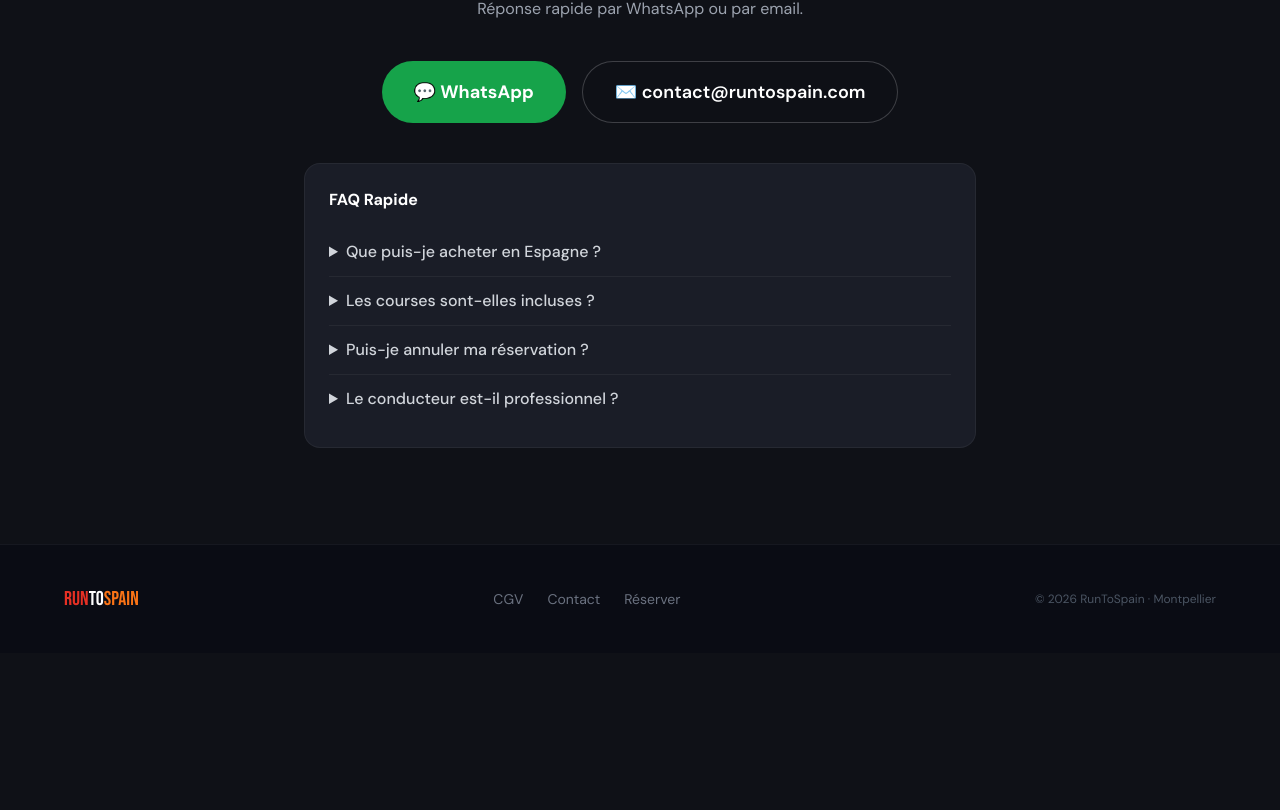
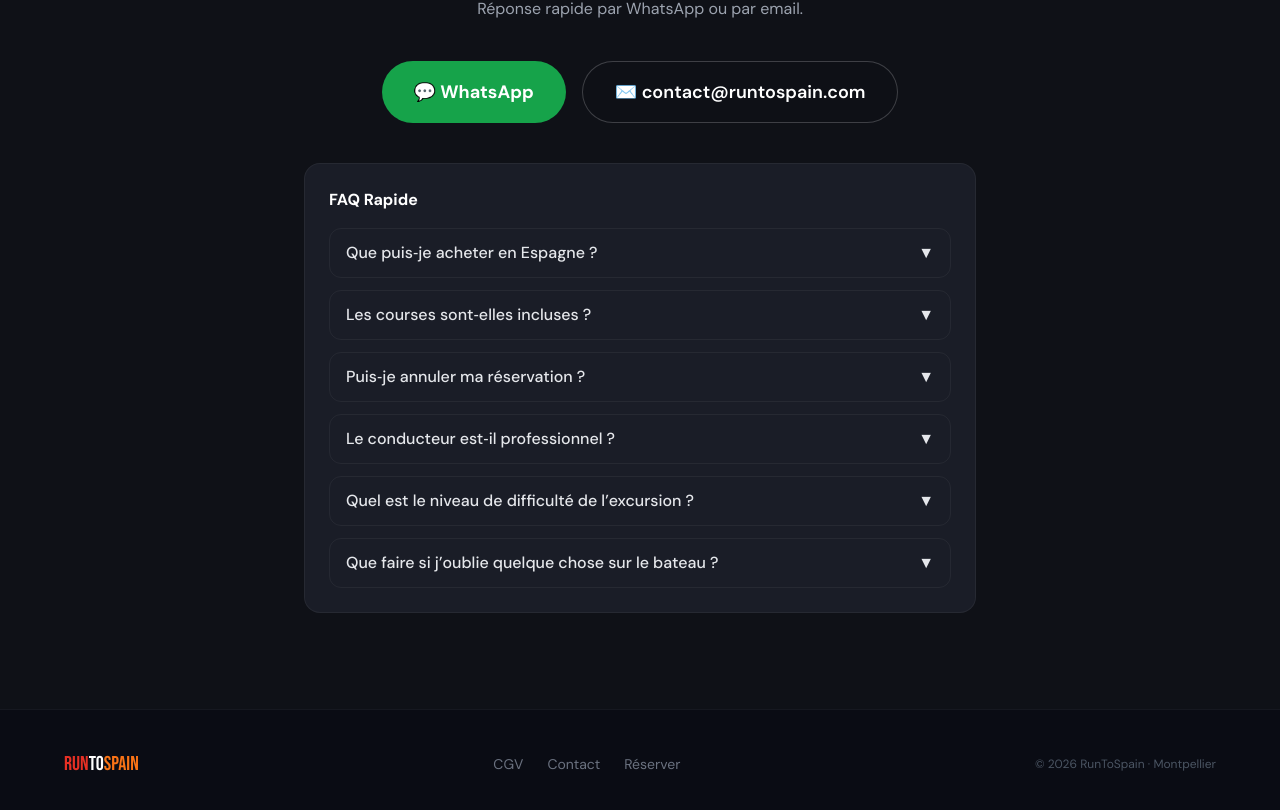
Before and after one commit to muraltechstudio-ops/runtospain, a Next.js app: page / in a window 1280 px wide. Shown: the part 6232-7042 px from the top of the page. Before the commit the page ends 6885 px from the top, so only its background shows below. Built offline with nearby package versions, Linux system fonts and the light colour scheme.

Commit message:
Enhance contact section and FAQ in Footer component
Updated the contact section and improved the FAQ with additional questions and answers.

```diff
--- a/components/Footer.js
+++ b/components/Footer.js
@@ -7,11 +7,18 @@ export default function Footer() {
 
   return (
     <>
+      {/* ====================== SECTION CONTACT ====================== */}
       <section id="contact" className="py-24 px-4 bg-brand-dark">
         <div className="max-w-2xl mx-auto text-center">
-          <p className="text-brand-red font-semibold tracking-widest uppercase text-sm mb-3">Une question ?</p>
-          <h2 className="font-display text-5xl md:text-6xl text-white mb-6">ON VOUS RÉPOND</h2>
-          <p className="text-gray-400 mb-10">Réponse rapide par WhatsApp ou par email.</p>
+          <p className="text-brand-red font-semibold tracking-widest uppercase text-sm mb-3">
+            Une question ?
+          </p>
+          <h2 className="font-display text-5xl md:text-6xl text-white mb-6">
+            ON VOUS RÉPOND
+          </h2>
+          <p className="text-gray-400 mb-10">
+            Réponse rapide par WhatsApp ou par email.
+          </p>
 
           <div className="flex flex-col sm:flex-row gap-4 justify-center mb-10">
             <a href={WA_URL} target="_blank" rel="noopener noreferrer"
@@ -24,23 +31,95 @@ export default function Footer() {
             </a>
           </div>
 
+          {/* ====================== FAQ AMÉLIORÉE ====================== */}
           <div className="bg-brand-card rounded-2xl p-6 border border-white/5 text-left">
-            <h3 className="font-bold text-white mb-4">FAQ Rapide</h3>
-            {[
-              { q: 'Que puis-je acheter en Espagne ?', r: 'Tout ce que vous voulez pour usage personnel : vêtements, alimentation, cosmétiques, électronique, alcool et tabac dans les limites légales.' },
-              { q: 'Les courses sont-elles incluses ?', r: 'Non, le prix de 49 € couvre uniquement le transport A/R. Vos achats sont à votre charge.' },
-              { q: 'Puis-je annuler ma réservation ?', r: 'Oui, remboursement intégral jusqu\'à 7 jours avant la sortie. Voir nos CGV pour le détail.' },
-              { q: 'Le conducteur est-il professionnel ?', r: 'Oui, titulaire du permis D international et carte VTC. Vous êtes en sécurité.' },
-            ].map((item, i) => (
-              <details key={i} className="border-b border-white/5 py-3 last:border-0">
-                <summary className="text-gray-300 cursor-pointer hover:text-white transition font-medium">{item.q}</summary>
-                <p className="text-gray-400 text-sm mt-2 leading-relaxed">{item.r}</p>
+            <h3 className="font-bold text-white mb-4">
+              FAQ Rapide
+            </h3>
+            <div className="space-y-3">
+              {/* Question 1 */}
+              <details className="border border-white/5 rounded-xl overflow-hidden">
+                <summary className="flex items-center justify-between px-4 py-3 cursor-pointer font-medium text-gray-200 hover:text-white transition-colors duration-200">
+                  <span>Que puis‑je acheter en Espagne ?</span>
+                  <span className="transition-transform duration-200">
+                    ▼
+                  </span>
+                </summary>
+                <p className="border-t border-white/5 bg-black/20 px-4 py-3 text-gray-300 text-sm leading-relaxed">
+                  Tout ce que vous voulez pour usage personnel : vêtements, alimentation, cosmétiques, électronique, alcool et tabac dans les limites légales.
+                </p>
               </details>
-            ))}
+
+              {/* Question 2 */}
+              <details className="border border-white/5 rounded-xl overflow-hidden mt-2">
+                <summary className="flex items-center justify-between px-4 py-3 cursor-pointer font-medium text-gray-200 hover:text-white transition-colors duration-200">
+                  <span>Les courses sont‑elles incluses ?</span>
+                  <span className="transition-transform duration-200">
+                    ▼
+                  </span>
+                </summary>
+                <p className="border-t border-white/5 bg-black/20 px-4 py-3 text-gray-300 text-sm leading-relaxed">
+                  Non, le prix de 49 € couvre uniquement le transport A/R. Vos achats sont à votre charge.
+                </p>
+              </details>
+
+              {/* Question 3 */}
+              <details className="border border-white/5 rounded-xl overflow-hidden mt-2">
+                <summary className="flex items-center justify-between px-4 py-3 cursor-pointer font-medium text-gray-200 hover:text-white transition-colors duration-200">
+                  <span>Puis‑je annuler ma réservation ?</span>
+                  <span className="transition-transform duration-200">
+                    ▼
+                  </span>
+                </summary>
+                <p className="border-t border-white/5 bg-black/20 px-4 py-3 text-gray-300 text-sm leading-relaxed">
+                  Oui, remboursement intégral jusqu’à 7 jours avant la sortie. Voir nos CGV pour le détail.
+                </p>
+              </details>
+
+              {/* Question 4 */}
+              <details className="border border-white/5 rounded-xl overflow-hidden mt-2">
+                <summary className="flex items-center justify-between px-4 py-3 cursor-pointer font-medium text-gray-200 hover:text-white transition-colors duration-200">
+                  <span>Le conducteur est‑il professionnel ?</span>
+                  <span className="transition-transform duration-200">
+                    ▼
+                  </span>
+                </summary>
+                <p className="border-t border-white/5 bg-black/20 px-4 py-3 text-gray-300 text-sm leading-relaxed">
+                  Oui, titulaire du permis D international et carte VTC. Vous êtes en sécurité.
+                </p>
+              </details>
+
+              {/* Question 5 – NOUVELLE */}
+              <details className="border border-white/5 rounded-xl overflow-hidden mt-2">
+                <summary className="flex items-center justify-between px-4 py-3 cursor-pointer font-medium text-gray-200 hover:text-white transition-colors duration-200">
+                  <span>Quel est le niveau de difficulté de l’excursion ?</span>
+                  <span className="transition-transform duration-200">
+                    ▼
+                  </span>
+                </summary>
+                <p className="border-t border-white/5 bg-black/20 px-4 py-3 text-gray-300 text-sm leading-relaxed">
+                  L’excursion est accessible à tous niveaux. Aucun effort physique particulier n’est requis : il s’agit principalement de shopping et de découverte. Vous pouvez marcher à votre rythme.
+                </p>
+              </details>
+
+              {/* Question 6 – NOUVELLE */}
+              <details className="border border-white/5 rounded-xl overflow-hidden mt-2">
+                <summary className="flex items-center justify-between px-4 py-3 cursor-pointer font-medium text-gray-200 hover:text-white transition-colors duration-200">
+                  <span>Que faire si j’oublie quelque chose sur le bateau ?</span>
+                  <span className="transition-transform duration-200">
+                    ▼
+                  </span>
+                </summary>
+                <p className="border-t border-white/5 bg-black/20 px-4 py-3 text-gray-300 text-sm leading-relaxed">
+                  Nous faisons une vérification complète avant le départ. Si malgré tout vous oubliez un objet, contactez‑nous immédiatement – nous ferons tout notre possible pour le récupérer avant que le groupe ne reparte.
+                </p>
+              </details>
+            </div>
           </div>
         </div>
       </section>
 
+      {/* ====================== FOOTER ====================== */}
       <footer className="bg-[#0a0c14] border-t border-white/5 py-10 px-4">
         <div className="max-w-6xl mx-auto flex flex-col md:flex-row items-center justify-between gap-4">
           <div className="font-display text-xl">
@@ -57,6 +136,7 @@ export default function Footer() {
         </div>
       </footer>
 
+      {/* ====================== BOUTON WHATSAPP FLOTTANT ====================== */}
       <a href={WA_URL} target="_blank" rel="noopener noreferrer"
         className="fixed bottom-6 right-6 z-50 bg-green-500 hover:bg-green-400 text-white w-14 h-14 rounded-full flex items-center justify-center shadow-lg transition hover:scale-110"
         title="WhatsApp">
```
